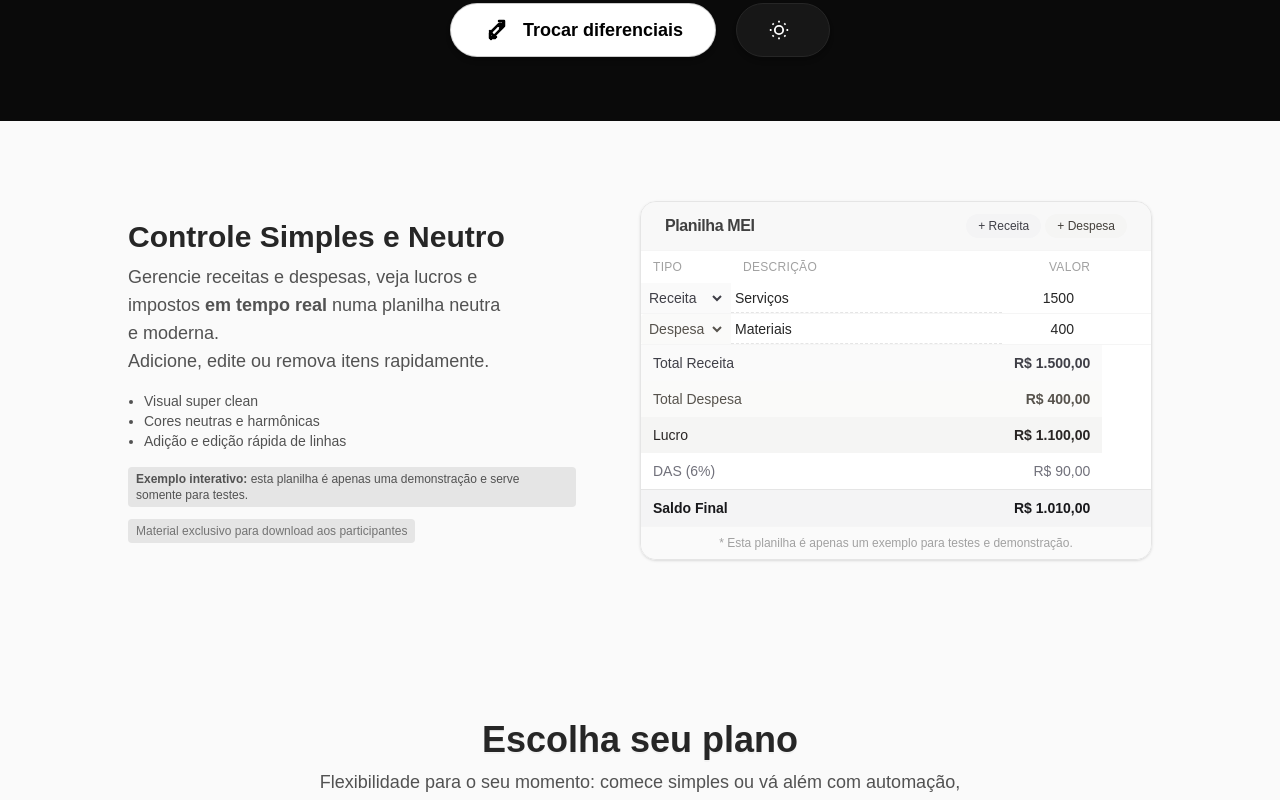
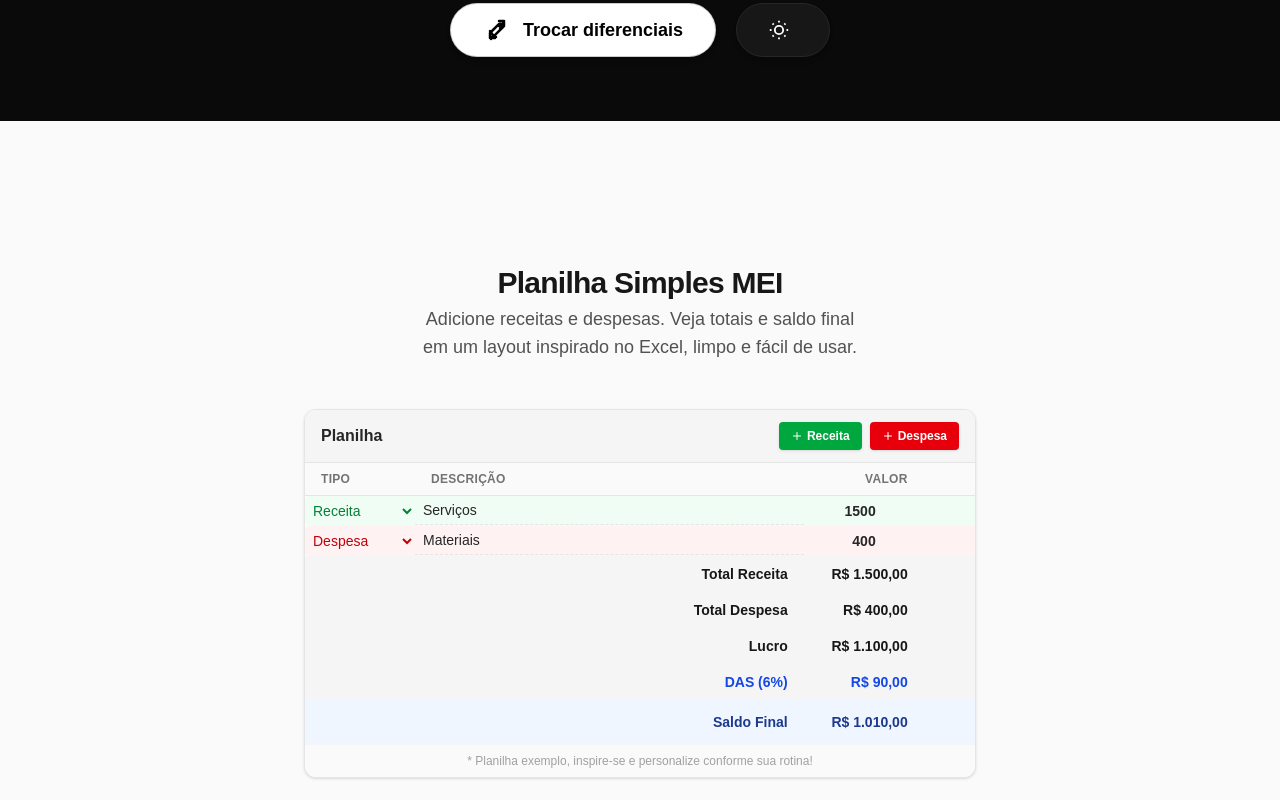
Before and after one commit to Edu-2de/PaimContab, a Next.js app in the folder frontend/: page / in a window 1280 px wide. Shown: the part 2180-2980 px from the top of the page. Built offline with nearby package versions, Linux system fonts and the light colour scheme.

Commit message:
feat: Enhance BriefExamples component with add/remove functionality and improve layout

```diff
--- a/frontend/src/components/briefExamples.tsx
+++ b/frontend/src/components/briefExamples.tsx
@@ -1,5 +1,6 @@
 "use client";
 import { useState } from "react";
+import { FiPlus, FiTrash2 } from "react-icons/fi";
 
 // Utilitário de formatação
 function formatCurrency(v: number) {
@@ -9,19 +10,17 @@ function formatCurrency(v: number) {
 type Row = { type: "Receita" | "Despesa"; desc: string; value: number };
 
 export default function BriefExamples() {
-  // Dados da planilha
   const [data, setData] = useState<Row[]>([
     { type: "Receita", desc: "Serviços", value: 1500 },
     { type: "Despesa", desc: "Materiais", value: 400 },
   ]);
   const [editIdx, setEditIdx] = useState<number | null>(null);
 
-  // Paleta neutra (ex: Tailwind Zinc/Stone)
-  const receitaColor = "text-zinc-700 bg-zinc-50";
-  const despesaColor = "text-stone-600 bg-stone-50";
-  const lucroColor = "text-stone-800 bg-stone-100";
-  const impostoColor = "text-zinc-500";
-  const saldoColor = "text-zinc-900 bg-zinc-100";
+  // Excel-like colors and feel: subtle, with clear grid and focus
+  const receitaColor = "text-green-700 bg-green-50";
+  const despesaColor = "text-red-700 bg-red-50";
+  const totalRow = "font-bold bg-neutral-100 border-t border-neutral-200";
+  const saldoRow = "font-black bg-blue-50 text-blue-900 border-t-2 border-blue-200";
 
   // Adicionar linha
   function addRow(type: "Receita" | "Despesa") {
@@ -57,71 +56,62 @@ export default function BriefExamples() {
   const saldoFinal = lucro - imposto;
 
   return (
-    <section className="relative bg-neutral-50 w-full px-4 py-20 flex flex-col items-center">
-      <div className="max-w-5xl w-full mx-auto flex flex-col md:flex-row gap-10 md:gap-16 items-center justify-center">
-        {/* Lado esquerdo */}
-        <div className="flex-1 max-w-md mb-10 md:mb-0">
-          <h2 className="text-2xl sm:text-3xl font-extrabold text-neutral-800 mb-2">
-            Controle Simples e Neutro
+    <section className="relative w-full min-h-[100vh] bg-neutral-50 flex items-center justify-center px-2 py-16">
+      <div className="w-full max-w-2xl mx-auto flex flex-col items-center gap-8">
+        <div className="w-full flex flex-col items-center mb-2 text-center">
+          <h2 className="text-2xl md:text-3xl font-black text-neutral-900 tracking-tight mb-1">
+            Planilha Simples MEI
           </h2>
-          <p className="text-neutral-600 text-base sm:text-lg mb-4 max-w-sm">
-            Gerencie receitas e despesas, veja lucros e impostos <b>em tempo real</b> numa planilha neutra e moderna.<br />
-            Adicione, edite ou remova itens rapidamente.
+          <p className="text-neutral-600 text-base md:text-lg font-medium mb-2">
+            Adicione receitas e despesas. Veja totais e saldo final<br />
+            em um layout inspirado no Excel, limpo e fácil de usar.
           </p>
-          <ul className="text-neutral-600 text-sm pl-4 mb-2 list-disc">
-            <li>Visual super clean</li>
-            <li>Cores neutras e harmônicas</li>
-            <li>Adição e edição rápida de linhas</li>
-          </ul>
-          <div className="mt-4">
-            <span className="inline-block text-xs text-neutral-600 bg-neutral-200 rounded px-2 py-1">
-              <b>Exemplo interativo:</b> esta planilha é apenas uma demonstração e serve somente para testes.
-            </span>
-          </div>
-          <span className="text-xs text-neutral-500 bg-neutral-200 rounded px-2 py-1 mt-3 inline-block">
-            Material exclusivo para download aos participantes
-          </span>
         </div>
 
-        {/* Lado direito: planilha */}
-        <div className="flex-1 w-full max-w-2xl min-w-[320px]">
-          <div className="rounded-2xl border border-neutral-200 shadow-sm bg-white/95 overflow-x-auto">
-            <div className="flex justify-between items-center px-6 py-3 border-b border-neutral-100 bg-neutral-100/70">
-              <span className="text-neutral-700 font-semibold text-base tracking-tight">Planilha MEI</span>
-              <div className="flex gap-1">
+        {/* Planilha */}
+        <div className="w-full bg-white rounded-xl shadow border border-neutral-200 overflow-x-auto">
+          <div className="flex items-center justify-between px-4 py-3 bg-neutral-100 border-b border-neutral-200">
+            <div className="font-bold text-neutral-800 text-base">Planilha</div>
+            <div className="flex gap-2">
               <button
-                  className="rounded-full bg-zinc-100 hover:bg-zinc-200 text-zinc-700 px-3 py-1 text-xs font-medium transition"
+                className="inline-flex items-center gap-1 rounded bg-green-600 hover:bg-green-700 text-white px-3 py-1.5 text-xs font-semibold shadow-sm transition"
                 onClick={() => addRow("Receita")}
                 type="button"
+                title="Adicionar receita"
               >
-                  + Receita
+                <FiPlus /> Receita
               </button>
               <button
-                  className="rounded-full bg-stone-100 hover:bg-stone-200 text-stone-700 px-3 py-1 text-xs font-medium transition"
+                className="inline-flex items-center gap-1 rounded bg-red-600 hover:bg-red-700 text-white px-3 py-1.5 text-xs font-semibold shadow-sm transition"
                 onClick={() => addRow("Despesa")}
                 type="button"
+                title="Adicionar despesa"
               >
-                  + Despesa
+                <FiPlus /> Despesa
               </button>
             </div>
           </div>
-            <table className="w-full min-w-[340px] text-sm">
+          <table className="w-full min-w-[400px] text-sm border-separate border-spacing-0">
             <thead>
-                <tr className="text-neutral-400 uppercase text-xs tracking-wide">
-                  <th className="font-normal py-2 px-3 text-left w-[90px]">Tipo</th>
-                  <th className="font-normal py-2 px-3 text-left">Descrição</th>
-                  <th className="font-normal py-2 px-3 text-right w-[90px]">Valor</th>
-                  <th className="font-normal py-2 px-2"></th>
+              <tr className="text-neutral-500 text-xs tracking-wide uppercase border-b border-neutral-200">
+                <th className="font-semibold py-2 px-4 text-left w-[110px] bg-neutral-50 border-b border-neutral-200">Tipo</th>
+                <th className="font-semibold py-2 px-4 text-left bg-neutral-50 border-b border-neutral-200">Descrição</th>
+                <th className="font-semibold py-2 px-4 text-right w-[120px] bg-neutral-50 border-b border-neutral-200">Valor</th>
+                <th className="font-semibold py-2 bg-neutral-50 border-b border-neutral-200"></th>
               </tr>
             </thead>
             <tbody>
               {data.map((row, idx) => (
-                  <tr key={idx}
-                    className={`border-b border-neutral-100 group transition
-                      ${editIdx === idx ? "bg-neutral-100/60" : "hover:bg-neutral-100/40"}`}>
-                    <td className={row.type === "Receita" ? receitaColor : despesaColor + " rounded-l"}>
+                <tr
+                  key={idx}
+                  className={`group transition duration-100 border-b border-neutral-100
+                    ${row.type === "Receita" ? receitaColor : despesaColor}
+                    ${editIdx === idx ? "ring-2 ring-blue-200 bg-blue-50/80" : ""}
+                  `}
+                >
+                  <td className="rounded-l">
                     <select
-                        className="bg-transparent px-1 py-1 text-inherit focus:outline-none"
+                      className="bg-transparent px-1 py-1 text-inherit focus:outline-none w-full"
                       value={row.type}
                       onChange={e => handleRowChange(idx, "type", e.target.value as Row["type"])}
                       aria-label="Tipo"
@@ -134,7 +124,7 @@ export default function BriefExamples() {
                   <td>
                     <input
                       type="text"
-                        className="w-full bg-transparent px-1 py-1 border-b border-dashed border-neutral-200 focus:border-zinc-400 focus:outline-none text-neutral-800 placeholder:text-neutral-400"
+                      className="w-full bg-transparent px-2 py-1 border-b border-dashed border-neutral-200 focus:border-blue-400 focus:outline-none text-neutral-800 placeholder:text-neutral-400"
                       value={row.desc}
                       placeholder={row.type === "Receita" ? "Ex: Serviço, Venda..." : "Ex: Conta, Compra..."}
                       onFocus={() => setEditIdx(idx)}
@@ -147,7 +137,7 @@ export default function BriefExamples() {
                   <td>
                     <input
                       type="number"
-                        className="w-24 bg-transparent px-2 py-1 border border-transparent rounded focus:border-zinc-400 text-right text-neutral-800 font-medium transition"
+                      className="w-24 bg-transparent px-2 py-1 border border-transparent rounded focus:border-blue-400 text-right text-neutral-800 font-semibold transition"
                       value={row.value}
                       min={0}
                       step={10}
@@ -162,51 +152,46 @@ export default function BriefExamples() {
                     <button
                       onClick={() => removeRow(idx)}
                       aria-label="Remover linha"
-                        className="opacity-0 group-hover:opacity-100 transition px-2 text-neutral-300 hover:text-red-400"
+                      className="opacity-0 group-hover:opacity-100 transition px-1 text-neutral-300 hover:text-red-500"
                       tabIndex={0}
                       type="button"
                     >
-                        <svg width="18" height="18" fill="none" stroke="currentColor" strokeWidth={2.1} viewBox="0 0 24 24">
-                          <path d="M6 18L18 6M6 6l12 12"/>
-                        </svg>
+                      <FiTrash2 size={18} />
                     </button>
                   </td>
                 </tr>
               ))}
             </tbody>
             <tfoot>
-                <tr>
-                  <td colSpan={2} className={"py-2 px-3 font-medium " + receitaColor}>Total Receita</td>
-                  <td className={"py-2 px-3 text-right font-semibold " + receitaColor}>{formatCurrency(totalReceita)}</td>
+              <tr className={totalRow}>
+                <td colSpan={2} className="py-2 px-4 text-right">Total Receita</td>
+                <td className="py-2 px-4 text-right">{formatCurrency(totalReceita)}</td>
                 <td></td>
               </tr>
-                <tr>
-                  <td colSpan={2} className={"py-2 px-3 font-medium " + despesaColor}>Total Despesa</td>
-                  <td className={"py-2 px-3 text-right font-semibold " + despesaColor}>{formatCurrency(totalDespesa)}</td>
+              <tr className={totalRow}>
+                <td colSpan={2} className="py-2 px-4 text-right">Total Despesa</td>
+                <td className="py-2 px-4 text-right">{formatCurrency(totalDespesa)}</td>
                 <td></td>
               </tr>
-                <tr>
-                  <td colSpan={2} className={"py-2 px-3 font-medium " + lucroColor}>Lucro</td>
-                  <td className={"py-2 px-3 text-right font-semibold " + lucroColor}>{formatCurrency(lucro)}</td>
+              <tr className={totalRow}>
+                <td colSpan={2} className="py-2 px-4 text-right">Lucro</td>
+                <td className="py-2 px-4 text-right">{formatCurrency(lucro)}</td>
                 <td></td>
               </tr>
-                <tr>
-                  <td colSpan={2} className={"py-2 px-3 font-medium " + impostoColor}>DAS (6%)</td>
-                  <td className={"py-2 px-3 text-right font-medium " + impostoColor}>{formatCurrency(imposto)}</td>
+              <tr className={totalRow + " text-blue-700"}>
+                <td colSpan={2} className="py-2 px-4 text-right">DAS (6%)</td>
+                <td className="py-2 px-4 text-right">{formatCurrency(imposto)}</td>
                 <td></td>
               </tr>
-                <tr>
-                  <td colSpan={2} className={"py-2 px-3 font-bold " + saldoColor + " border-t border-neutral-200"}>Saldo Final</td>
-                  <td className={"py-2 px-3 text-right font-extrabold " + saldoColor + " border-t border-neutral-200"}>
-                    {formatCurrency(saldoFinal)}
-                  </td>
-                  <td className={saldoColor + " border-t border-neutral-200"}></td>
+              <tr className={saldoRow}>
+                <td colSpan={2} className="py-3 px-4 text-right">Saldo Final</td>
+                <td className="py-3 px-4 text-right">{formatCurrency(saldoFinal)}</td>
+                <td></td>
               </tr>
             </tfoot>
           </table>
-            <div className="px-6 py-2 bg-neutral-50 text-xs text-neutral-400 text-center border-t border-neutral-100">
-              * Esta planilha é apenas um exemplo para testes e demonstração.
-            </div>
+          <div className="px-4 py-2 bg-neutral-50 text-xs text-neutral-400 border-t border-neutral-100 text-center">
+            * Planilha exemplo, inspire-se e personalize conforme sua rotina!
           </div>
         </div>
       </div>
```
Lines whose indentation alone changed are shown as unchanged.
